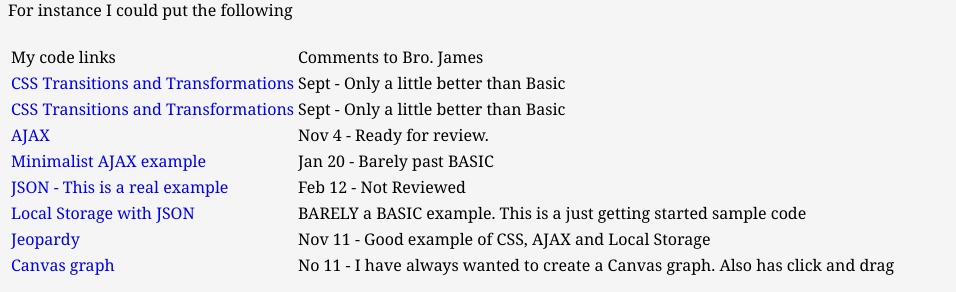
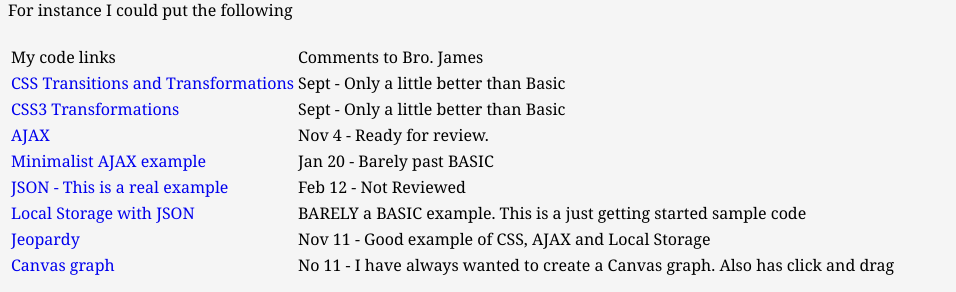
Before and after one commit to gtjames/gtjames.github.io, a Jekyll site: the page built from index.html, in a window 1280 px wide. Shown: the part 282-574 px from the top of the page, without its empty margins (0-956 px from the left). Built offline with Jekyll 4.4.1, drawn with Linux system fonts in a browser that asks for light colours.

Commit message:
Update index.html

```diff
--- a/index.html
+++ b/index.html
@@ -24,7 +24,7 @@
   <table>
     <tr><td>My code links</td><td>Comments to Bro. James</td></tr>
     <tr><td><a href="{{ site.github.url }}/Transitions.html">CSS Transitions and Transformations</a></td><td>Sept - Only a little better than Basic</td></tr>
-    <tr><td><a href="{{ site.github.url }}/CSSTransforms.html">CSS Transitions and Transformations</a></td><td>Sept - Only a little better than Basic</td></tr>
+    <tr><td><a href="{{ site.github.url }}/CSSTransformations.html">CSS3 Transformations</a></td><td>Sept - Only a little better than Basic</td></tr>
     <tr><td><a href="{{ site.github.url }}/AJAX/AjaxTable.html">AJAX</a></td><td>Nov 4 - Ready for review.</td></tr>
     <tr><td><a href="{{ site.github.url }}/AJAX/tinyAJAX.html">Minimalist AJAX example</a></td><td>Jan 20 - Barely past BASIC</td></tr>
     <tr><td><a href="{{ site.github.url }}/JSON/json.html.html">JSON - This is a real example</a></td><td>Feb 12 - Not Reviewed</td></tr>
```
